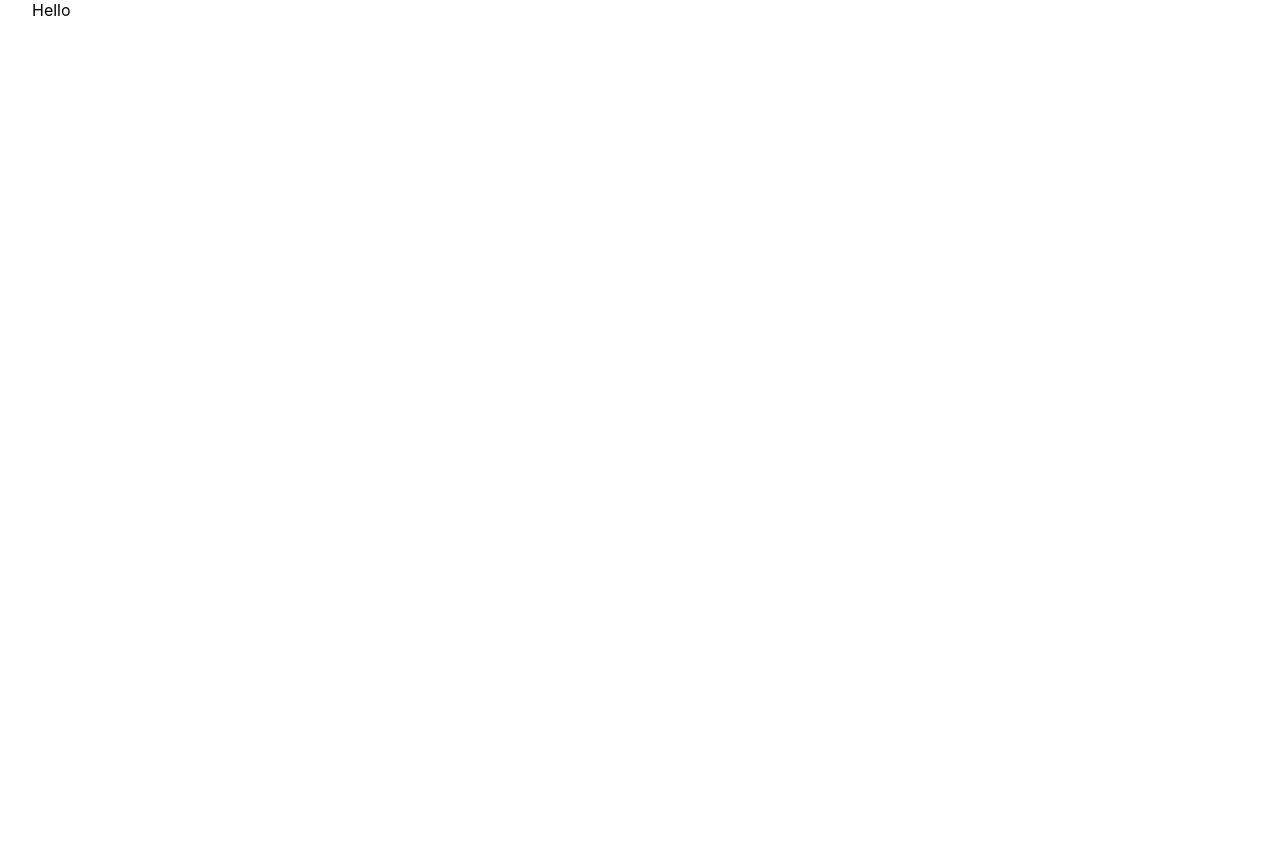
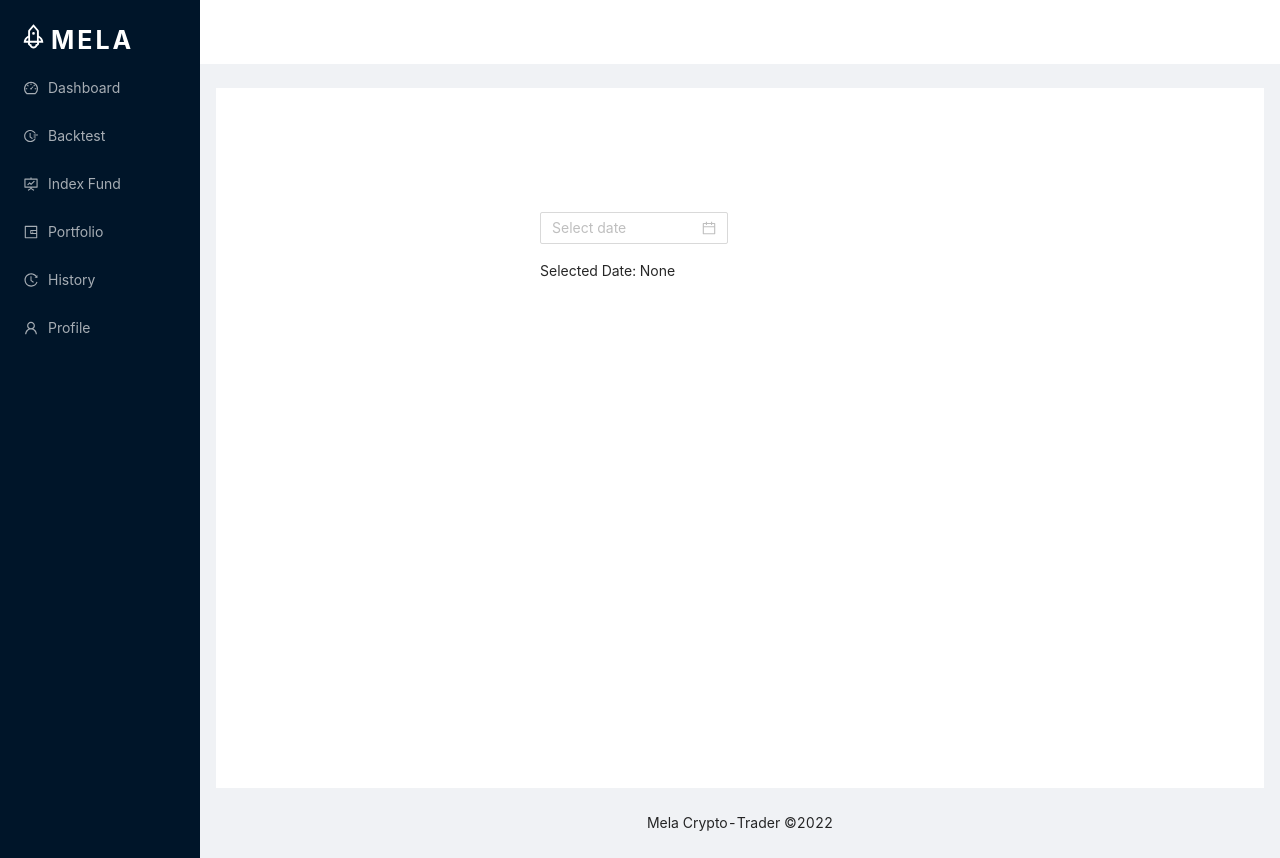
Before and after one commit to andyalex234/mela-crypto-trader, a Next.js app: page / in a window 1280 px wide. Before the commit the page ends 800 px from the top, so only its background shows below. Built offline with nearby package versions, Linux system fonts and the light colour scheme.

Commit message:
feat: added app layout

```diff
--- /dev/null
+++ b/components/layouts/AppLayout.jsx
@@ -0,0 +1,139 @@
+import React from 'react';
+import { useRouter } from 'next/router'
+import { DashboardOutlined, FundProjectionScreenOutlined, FieldTimeOutlined, WalletOutlined, HistoryOutlined, UserOutlined, RocketOutlined } from '@ant-design/icons';
+import { Layout, Menu } from 'antd';
+const { Header, Content, Footer, Sider } = Layout;
+
+const AppLayout = ({ children }) => {
+    const router = useRouter()
+    // const style = {
+    //     marginRight: 10,
+    //     color: router.asPath === href ? 'red' : 'black',
+    // }
+
+    const handleClick = (e, href) => {
+        // e.preventDefault()
+        router.push(href)
+    }
+
+    const menuItems = [
+        {
+            key: 'dashboard',
+            icon: <DashboardOutlined />,
+            lable: 'Dashboard',
+            href: '/'
+        },
+        {
+            key: 'Backtest',
+            icon: <FieldTimeOutlined />,
+            lable: 'Backtest',
+            href: '/backtest'
+        },
+        {
+            key: 'index-fund',
+            icon: <FundProjectionScreenOutlined />,
+            lable: 'Index Fund',
+            href: '/index-fund'
+        },
+        {
+            key: 'portfolio',
+            icon: <WalletOutlined />,
+            lable: 'Portfolio',
+            href: '/portfolio'
+        },
+        {
+            key: 'history',
+            icon: <HistoryOutlined />,
+            lable: 'History',
+            href: '/history'
+        },
+        {
+            key: 'profile',
+            icon: <UserOutlined />,
+            lable: 'Profile',
+            href: '/profile'
+        }
+    ];
+
+
+    return (
+        <Layout
+            style={{ minHeight: '100vh' }}
+        >
+            <Sider
+                breakpoint="lg"
+                collapsedWidth="0"
+                onBreakpoint={(broken) => {
+                    console.log(broken);
+                }}
+                onCollapse={(collapsed, type) => {
+                    console.log(collapsed, type);
+                }}
+            >
+                <div className="logo" style={{
+                    display: "flex",
+                    alignItems: "baseline",
+                    padding: "5px",
+                    color: "white"
+                }}>
+                    <RocketOutlined span style={{
+                        fontSize: "25px"
+                    }} />
+                    <h1
+                        style={{
+                            color: "white",
+                            fontSize: "25px",
+                            paddingLeft: "5px",
+                            fontWeight: "bolder",
+                            letterSpacing: '3px'
+                        }}
+                    >MELA</h1>
+                </div>
+                <Menu
+                    theme="dark"
+                    mode="inline"
+                    defaultSelectedKeys={['4']}
+                    items={menuItems.map(
+                        (item) => ({
+                            key: item.key,
+                            icon: item.icon,
+                            label: item.lable,
+                            onClick: (e) => handleClick(e, item.href)
+                        }),
+                    )}
+                />
+            </Sider>
+            <Layout>
+                <Header
+                    className="site-layout-sub-header-background"
+                    style={{
+                        padding: 0,
+                    }}
+                />
+                <Content
+                    style={{
+                        margin: '24px 16px 0',
+                    }}
+                >
+                    <div
+                        className="site-layout-background"
+                        style={{
+                            padding: 24,
+                            minHeight: 700,
+                        }}
+                    >
+                        {children}
+                    </div>
+                </Content>
+                <Footer
+                    style={{
+                        textAlign: 'center',
+                    }}
+                >
+                    Mela Crypto-Trader ©2022
+                </Footer>
+            </Layout>
+        </Layout>
+    );
+}
+export default AppLayout;
--- a/package.json
+++ b/package.json
@@ -11,6 +11,8 @@
   "dependencies": {
     "@next-auth/prisma-adapter": "^1.0.5",
     "@prisma/client": "^4.5.0",
+    "antd": "^4.23.6",
+    "@ant-design/icons": "latest",
     "next": "12.3.1",
     "next-auth": "^4.15.0",
     "prisma": "^4.5.0",
--- a/pages/_app.js
+++ b/pages/_app.js
@@ -1,7 +1,13 @@
-import '../styles/globals.css'
+import 'antd/dist/antd.css';
+import AppLayout from '../components/layouts/AppLayout';
+import '../styles/Applayout.css';
 
 function MyApp({ Component, pageProps }) {
-  return <Component {...pageProps} />
+  return (
+     <AppLayout>
+       <Component {...pageProps} />
+     </AppLayout>
+  )
 }
 
 export default MyApp
--- a/pages/index.js
+++ b/pages/index.js
@@ -1,18 +1,27 @@
 import Head from "next/head";
-import Image from "next/image";
-import styles from "../styles/Home.module.css";
+import React, { useState } from 'react';
+import { DatePicker, message } from 'antd';
+import AppLayout from "../components/layouts/AppLayout";
 
 export default function Home() {
+  const [date, setDate] = useState(null);
+  const handleChange = value => {
+    message.info(`Selected Date: ${value ? value.format('YYYY-MM-DD') : 'None'}`);
+    setDate(value);
+  };
   return (
-    <div className={styles.container}>
+    <div>
       <Head>
         <title>Mela Crypto-Trader</title>
         <meta name="description" content="Crypto currency traing and backtesting application " />
         <link rel="icon" href="/favicon.ico" />
       </Head>
-      <div>
-        Hello
+      <div style={{ width: 400, margin: '100px auto' }}>
+      <DatePicker onChange={handleChange} />
+      <div style={{ marginTop: 16 }}>
+        Selected Date: {date ? date.format('YYYY-MM-DD') : 'None'}
       </div>
+    </div>
     </div>
   );
 }
--- /dev/null
+++ b/styles/Applayout.css
@@ -0,0 +1,16 @@
+.site-layout-sub-header-background {
+    background: #fff;
+  }
+
+  .site-layout-background {
+    background: #fff;
+  }
+
+  [data-theme="dark"] .site-layout-sub-header-background {
+    background: #141414;
+  }
+  .logo {
+    height: 32px;
+    margin: 16px;
+    /* background: rgba(255, 255, 255, 0.2); */
+  }
```
Also changed, not shown: pages/backtest/index.jsx (added, +9 -0 lines), pages/history/index.jsx (added, +7 -0 lines), pages/index-fund/index.jsx (added, +7 -0 lines), pages/portfolio/index.jsx (added, +7 -0 lines), pages/profile/index.jsx (added, +7 -0 lines), 1 other file (tests, documents, lock files or other folders).
